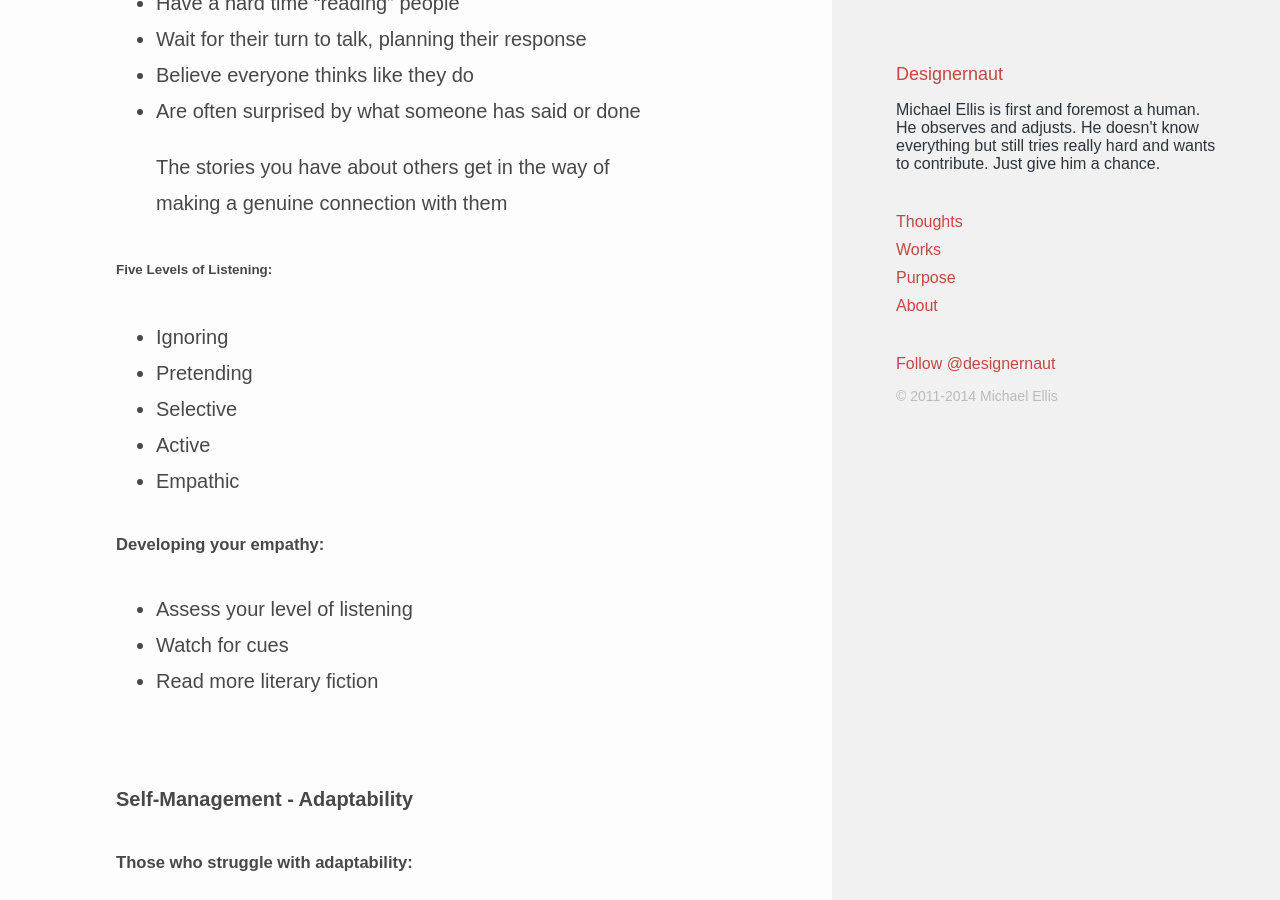
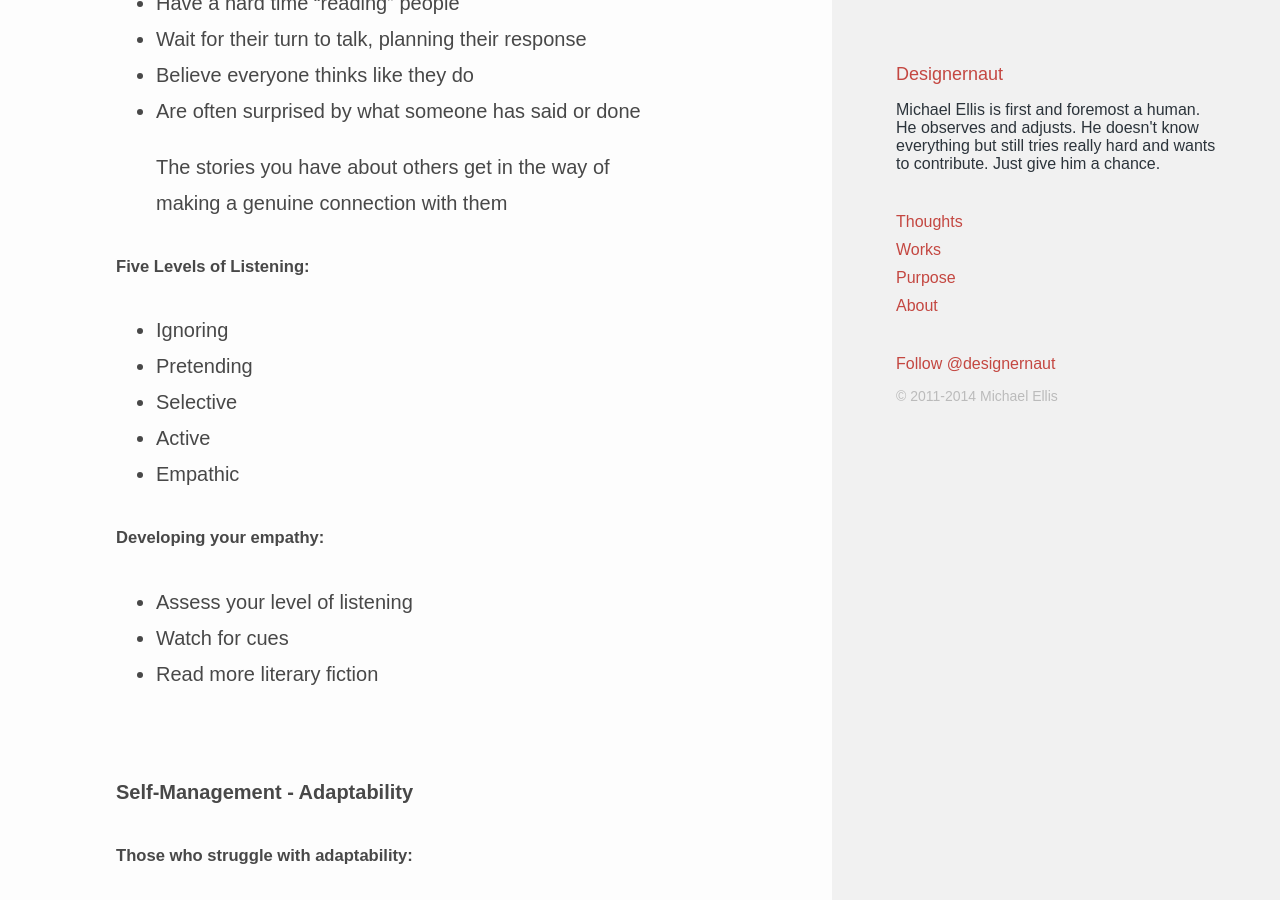
Before and after one commit to designernaut/designernaut, a Jekyll site: the page built from _posts/2014-07-21-the-integral-designer-developing-you.markdown, in a window 1280 px wide and 900 px high, scrolled down 2174 px. Built offline with Jekyll 4.4.1, drawn with Linux system fonts in a browser that asks for light colours; Markdown is read by kramdown in place of the engine named in the settings.

Commit message:
AEA Session Notes - Whitney Hess

```diff
--- a/_posts/2014-07-21-the-integral-designer-developing-you.markdown
+++ b/_posts/2014-07-21-the-integral-designer-developing-you.markdown
@@ -62,7 +62,7 @@
 
 >The stories you have about others get in the way of making a genuine connection with them
 
-###### Five Levels of Listening:
+##### Five Levels of Listening:
 - Ignoring
 - Pretending
 - Selective
@@ -100,7 +100,7 @@
 - Rely on their postion of authority, or are resigned to not having any
 - Take little notice of audience's needs
 
-###### Principles of Persuasion:
+##### Principles of Persuasion:
 - Reciprocity
 - Consistency
 - Social Proof
```
